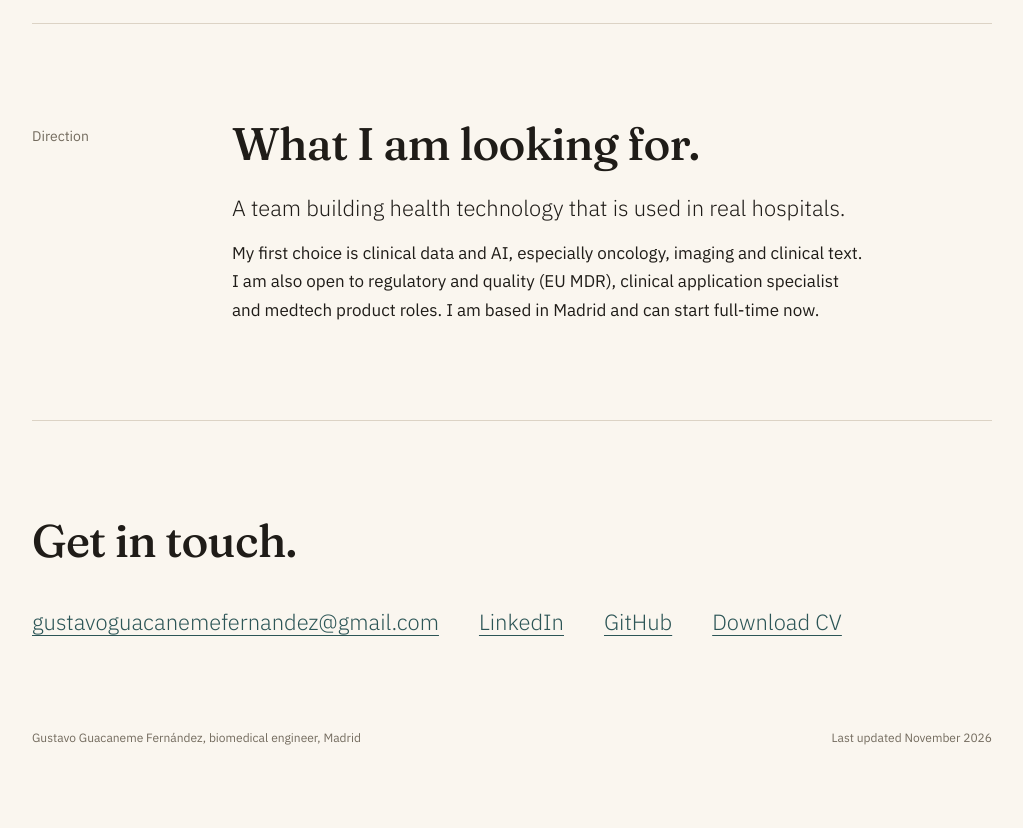
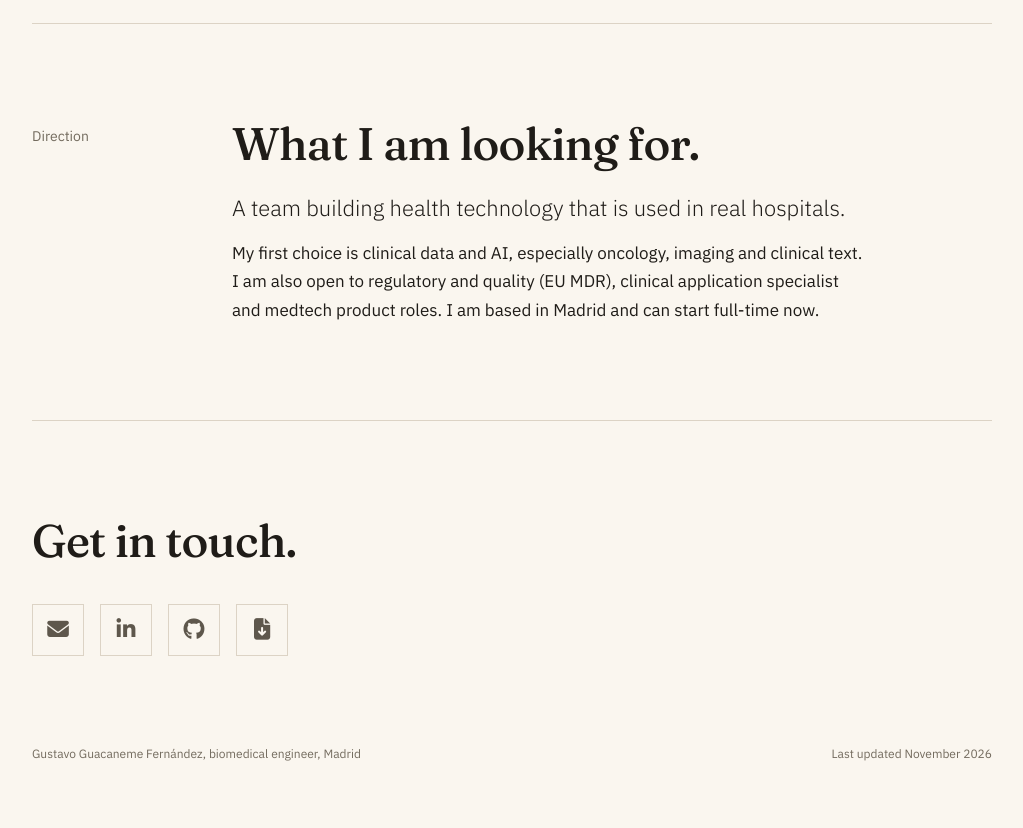
Before and after one commit to Gus-BioMedAI/Gus-BioMedAI.github.io, a plain HTML site: page index.html in a window 1280 px wide. Shown: the part 4117-4945 px from the top of the page, without its empty margins (128-1151 px from the left). Drawn offline with Linux system fonts and the light colour scheme.

Commit message:
Contact: icon buttons instead of text links
Co-Authored-By: Claude Opus 5.5 <noreply@anthropic.com>
Claude-Session: https://claude.ai/code/session_01VTUCx7yZHUEwiTurymTn4h

```diff
--- a/index.html
+++ b/index.html
@@ -24,6 +24,8 @@
     document.documentElement.dataset.theme = t;
   } catch (e) {}
 </script>
+
+<link rel="stylesheet" href="https://cdnjs.cloudflare.com/ajax/libs/font-awesome/6.5.2/css/all.min.css" crossorigin="anonymous" referrerpolicy="no-referrer">
 
 <style>
 /* ─────────────────────────────────────────────
@@ -299,8 +301,26 @@ figcaption {
 .contact h2 { font-size: var(--fs-h2); max-width: 14ch; }
 .contact-links {
   margin-top: var(--s4);
-  display: flex; flex-wrap: wrap; gap: var(--s2) var(--s4);
-  font-size: var(--fs-lead); font-weight: 300;
+  display: flex; flex-wrap: wrap; gap: var(--s2);
+}
+.contact-links a {
+  display: inline-grid; place-items: center;
+  width: 3.25rem; height: 3.25rem;
+  border: 1px solid var(--rule);
+  color: var(--ink-soft);
+  font-size: 1.35rem;
+  text-decoration: none;
+  transition: color .2s, border-color .2s, transform .2s;
+}
+.contact-links a:hover,
+.contact-links a:focus-visible {
+  color: var(--sanguine);
+  border-color: currentColor;
+  transform: translateY(-2px);
+}
+@media (prefers-reduced-motion: reduce) {
+  .contact-links a { transition: none; }
+  .contact-links a:hover, .contact-links a:focus-visible { transform: none; }
 }
 
 footer {
@@ -514,10 +534,10 @@ footer {
   <section class="contact" id="contact">
     <h2>Get in touch.</h2>
     <div class="contact-links">
-      <a href="mailto:gustavoguacanemefernandez@gmail.com">gustavoguacanemefernandez@gmail.com</a>
-      <a href="https://www.linkedin.com/in/gustavoguacanemefernandez14">LinkedIn</a>
-      <a href="https://github.com/Gus-BioMedAI">GitHub</a>
-      <a href="cv.pdf">Download CV</a>
+      <a href="mailto:gustavoguacanemefernandez@gmail.com" aria-label="Email" title="gustavoguacanemefernandez@gmail.com"><i class="fa-solid fa-envelope" aria-hidden="true"></i></a>
+      <a href="https://www.linkedin.com/in/gustavoguacanemefernandez14" aria-label="LinkedIn" title="LinkedIn"><i class="fa-brands fa-linkedin-in" aria-hidden="true"></i></a>
+      <a href="https://github.com/Gus-BioMedAI" aria-label="GitHub" title="GitHub"><i class="fa-brands fa-github" aria-hidden="true"></i></a>
+      <a href="cv.pdf" aria-label="Download CV" title="Download CV"><i class="fa-solid fa-file-arrow-down" aria-hidden="true"></i></a>
     </div>
   </section>
 
```
